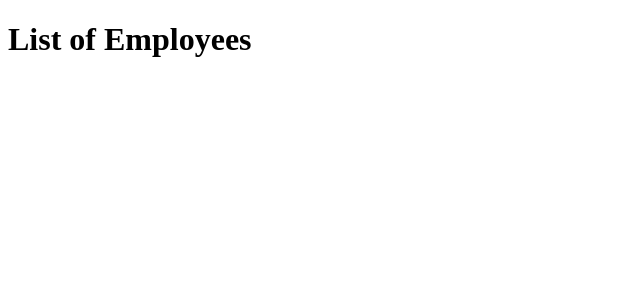
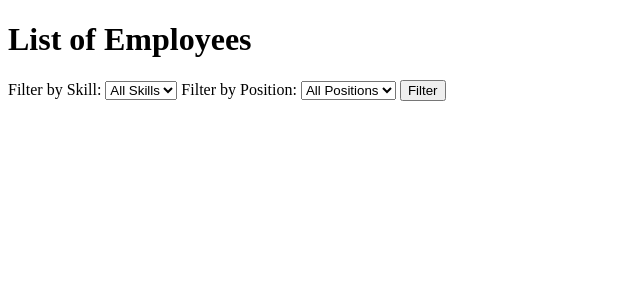
Before and after one commit to csposito1220/employee_management, a Django app: page /employees/ in a window 1280 px wide. Shown: the part 88-388 px from the top of the page, without its empty margins (0-640 px from the left). Run offline with Django 3.2, Linux system fonts and the light colour scheme; data that the repository does not hold is empty.

Commit message:
filter with skill and position

```diff
--- a/main_app/templates/employees/index.html
+++ b/main_app/templates/employees/index.html
@@ -2,15 +2,50 @@
 {% block content %}
 
 <h1>List of Employees</h1>
+
+<form method="get" action="{% url 'index' %}">
+  <label for="skill">Filter by Skill:</label>
+  <select name="skill" id="skill">
+      <option value="" selected>All Skills</option>
+      {% for skill in skills.all %}
+          <option value="{{ skill.id }}">{{ skill.name }}</option>
+      {% endfor %}
+  </select>
+
+  <label for="position">Filter by Position:</label>
+  <select name="position" id="position">
+      <option value="" selected>All Positions</option>
+      {% for position in positions.all %}
+          <option value="{{ position.id }}">{{ position.name }}</option>
+      {% endfor %}
+  </select>
+
+  <button type="submit">Filter</button>
+</form>
+
 {% for employee in employees %}
 <a href="/employees/{{ employee.id }}">
   <div class="card">
     <div class="card-content">
       <span class="card-title">{{ employee.name }}</span>
-        <!-- <p>Position: {{ employee.position }}</p> -->
-
     </div>
   </div>
 </a>
 {% endfor %}
+
+
+
+
+
+
+
+{% if filtered_employees %}
+  <h2>Filtered Employees</h2>
+  <ul>
+      {% for emp in filtered_employees %}
+          <li><a href="{{ emp.get_absolute_url }}">{{ emp.name }}</a></li>
+      {% endfor %}
+  </ul>
+{% endif %}
+
 {% endblock %}
--- a/main_app/views.py
+++ b/main_app/views.py
@@ -14,13 +14,31 @@ def home(request):
     return render(request, 'home.html')
 def about(request):
     return render(request, 'about.html')
+
 def admin(request):
     return redirect('admin')
+
 def employees_index(request):
     employees = Employee.objects.all()
+    skills = Skill.objects.all()
+    positions = Position.objects.all()
+    filtered_employees = employees
+    skill_id = request.GET.get('skill')
+    position_id = request.GET.get('position')
+
+    if skill_id:
+        filtered_employees = filtered_employees.filter(skills__id=skill_id)
+
+    if position_id:
+        filtered_employees = filtered_employees.filter(position__id=position_id)
+
     return render(request, 'employees/index.html', {
-        'employees': employees
+        'employees': employees,
+        'skills': skills,
+        'positions': positions,
+        'filtered_employees': filtered_employees,
     })
+
 def employees_details(request, employee_id):
     employee = Employee.objects.get(id=employee_id)
     id_list = employee.skills.all().values_list('id')
@@ -111,7 +129,7 @@ def unassoc_skill(request, employee_id, skill_id):
 
 class EmployeeUpdate(UpdateView):
    model = Employee
-   fields = ['name', 'age', 'years_employed', 'skills']
+   fields = ['name', 'age', 'years_employed', 'skills', 'position']
    success_url = '/employees'
 
 class EmployeeDelete(DeleteView):
```
Lines whose indentation alone changed are shown as unchanged.
